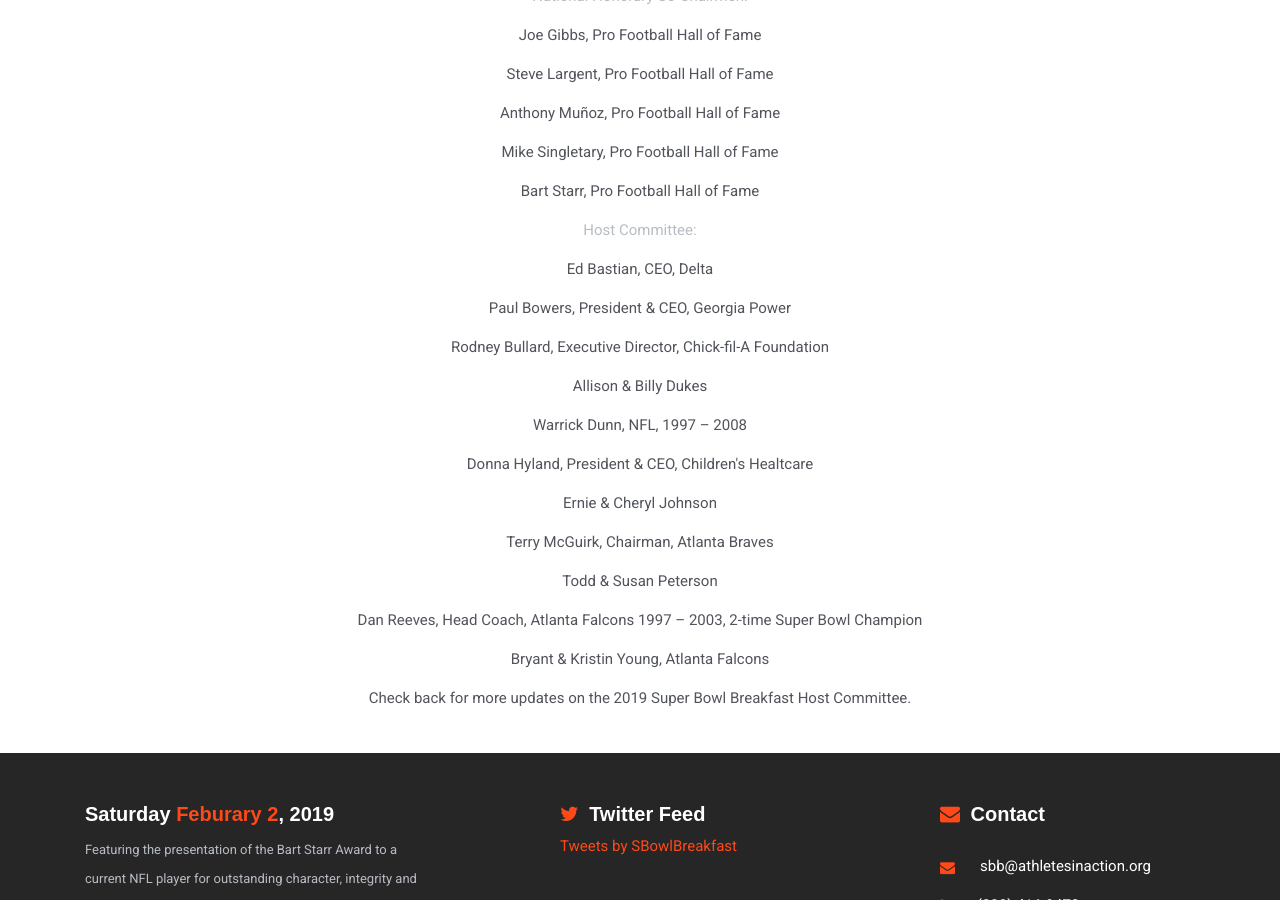
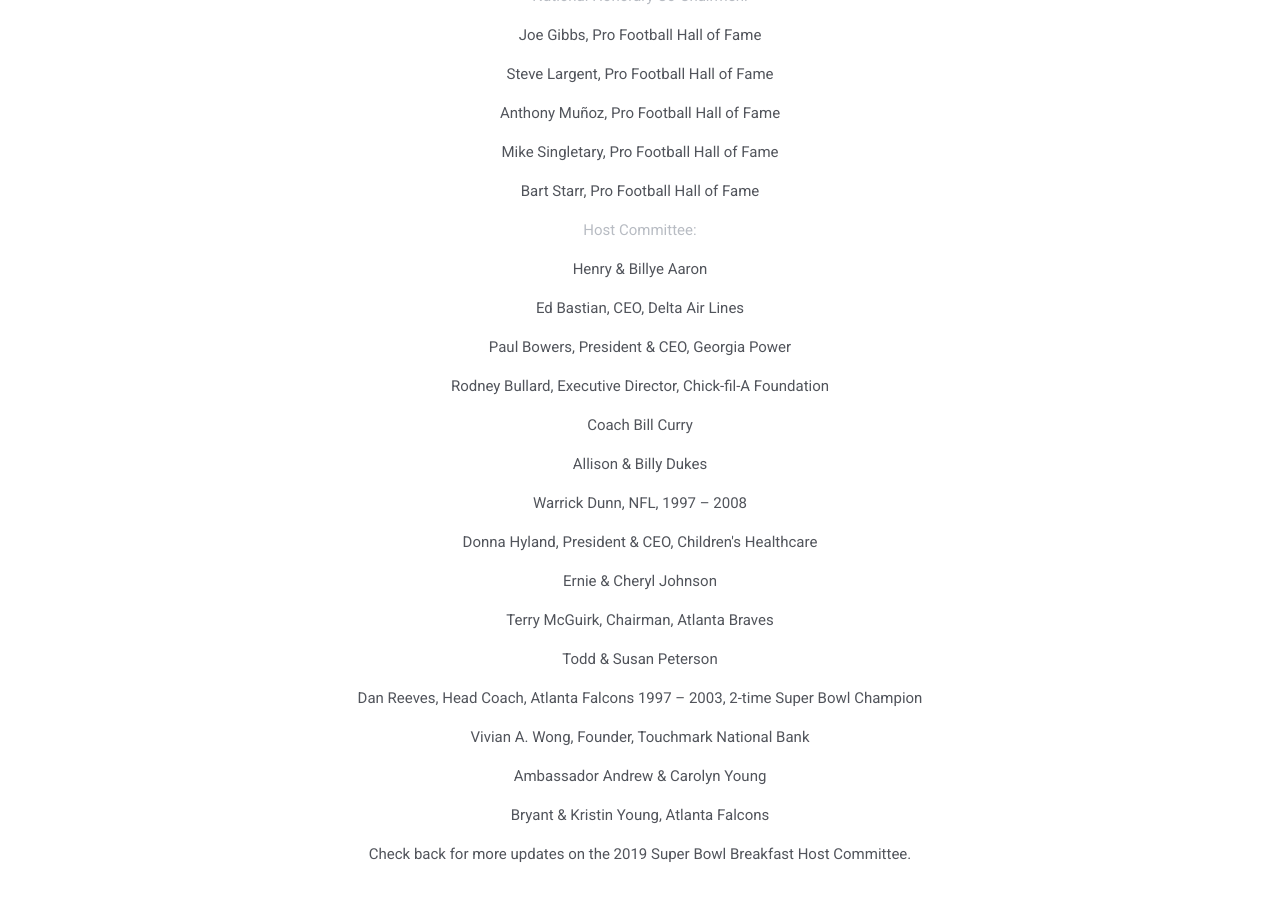
Before and after one commit to AIAUSA/Superbowl, a Jekyll site: the page built from index.md, in a window 1280 px wide and 900 px high, scrolled down 6955 px. Built offline with Jekyll 4.4.1, drawn with Linux system fonts in a browser that asks for light colours; some web fonts are replaced; comment, search, counter and statistics services are not loaded.

Commit message:
Update from Forestry.io - Updated index.md

```diff
--- a/index.md
+++ b/index.md
@@ -67,15 +63,17 @@
     Gibbs, Pro Football Hall of Fame</p></li><li><p>Steve Largent, Pro Football Hall
     of Fame</p></li><li><p>Anthony Muñoz, Pro Football Hall of Fame</p></li><li><p>Mike
     Singletary, Pro Football Hall of Fame</p></li><li><p>Bart Starr, Pro Football
-    Hall of Fame</p></li></ul><p class="text-alt">Host Committee:</p><ul><li><p>Ed
-    Bastian, CEO, Delta</p></li><li><p>Paul Bowers, President &amp; CEO, Georgia Power</p></li><li><p>Rodney
-    Bullard, Executive Director, Chick-fil-A Foundation</p></li><li><p>Allison &amp;
-    Billy Dukes</p></li><li><p>Warrick Dunn, NFL, 1997 – 2008</p></li><li><p>Donna
-    Hyland, President &amp; CEO, Children's Healtcare</p></li><li><p>Ernie &amp; Cheryl
-    Johnson</p></li><li><p>Terry McGuirk, Chairman, Atlanta Braves</p></li><li><p>Todd
+    Hall of Fame</p></li></ul><p class="text-alt">Host Committee:</p><ul><li><p>Henry
+    &amp; Billye Aaron</p></li><li><p>Ed Bastian, CEO, Delta Air Lines</p></li><li><p>Paul
+    Bowers, President &amp; CEO, Georgia Power</p></li><li><p>Rodney Bullard, Executive
+    Director, Chick-fil-A Foundation</p></li><li><p>Coach Bill Curry</p></li><li><p>Allison
+    &amp; Billy Dukes</p></li><li><p>Warrick Dunn, NFL, 1997 – 2008</p></li><li><p>Donna
+    Hyland, President &amp; CEO, Children's Healthcare</p></li><li><p>Ernie &amp;
+    Cheryl Johnson</p></li><li><p>Terry McGuirk, Chairman, Atlanta Braves</p></li><li><p>Todd
     &amp; Susan Peterson</p></li><li><p>Dan Reeves, Head Coach, Atlanta Falcons 1997
-    – 2003, 2-time Super Bowl Champion</p></li><li><p>Bryant &amp; Kristin Young,
-    Atlanta Falcons</p></li></ul><p>Check back for more updates on the 2019 Super
-    Bowl Breakfast Host Committee.</p>
+    – 2003, 2-time Super Bowl Champion</p></li><li><p>Vivian A. Wong, Founder, Touchmark
+    National Bank</p></li><li><p>Ambassador Andrew &amp; Carolyn Young</p></li><li><p>Bryant
+    &amp; Kristin Young, Atlanta Falcons</p></li></ul><p>Check back for more updates
+    on the 2019 Super Bowl Breakfast Host Committee.</p>
 
 ---
```
Also changed, not shown: other parts of index.md (+4 -8 lines), .forestry/front_matter/templates/inductee.yml.
